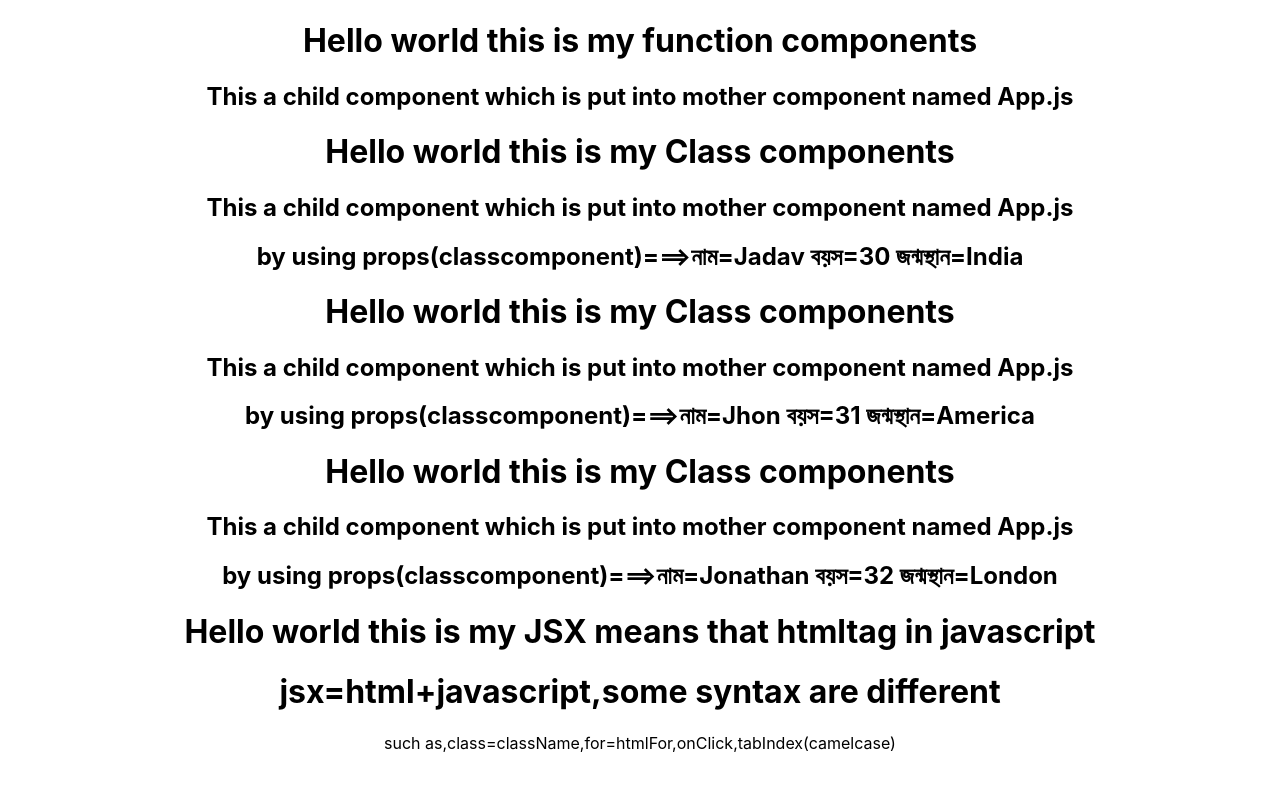
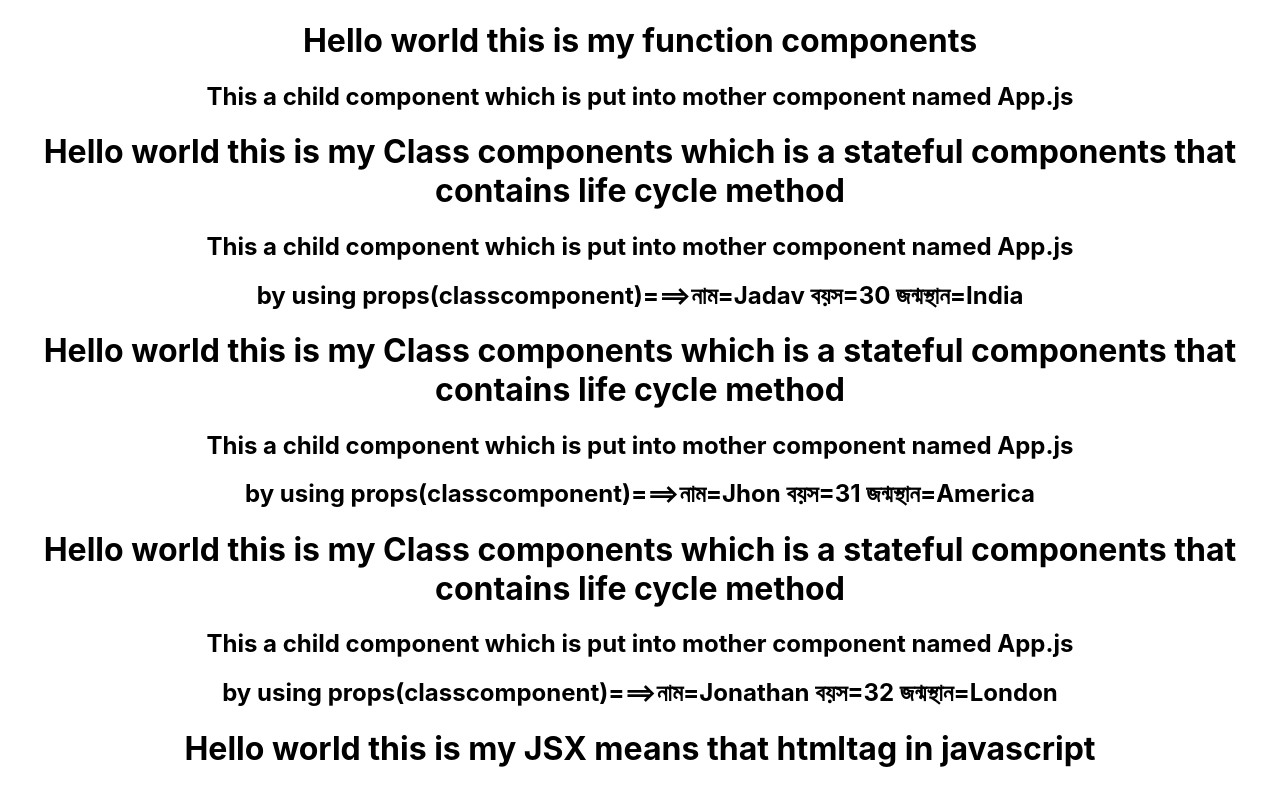
Before and after one commit to Shamsuzzaman321/dipreact, a React (Create React App) app: page / in a window 1280 px wide. Shown: the top 788 px of the page. Built offline with nearby package versions, Linux system fonts and the light colour scheme.

Commit message:
Conditional rendering features added

```diff
--- a/src/components/Classcomp.js
+++ b/src/components/Classcomp.js
@@ -4,7 +4,7 @@ export default class Classcomp extends React.Component {
 	render() {
 		return (
 			<div>
-			<h1>Hello world this is my Class components</h1>
+			<h1>Hello world this is my Class components which is a stateful components that contains life cycle method</h1>
 			<h2>This a child component which is put into mother component named App.js</h2>
 	      	<h2>by using props(classcomponent)===>নাম={this.props.name} বয়স={this.props.age} জন্মস্থান={this.props.birthplace}</h2>
 
```
Also changed, not shown: src/components/Cnditnalrendering.js (line endings or trailing spaces).
